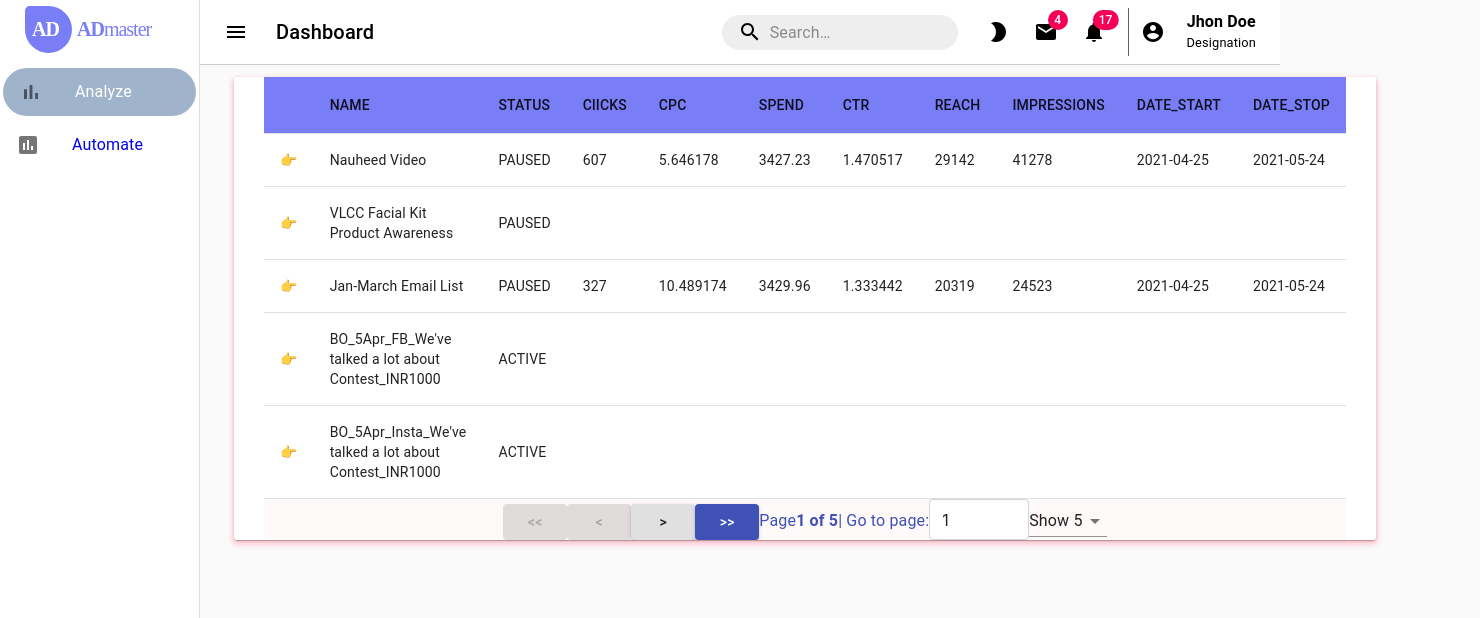
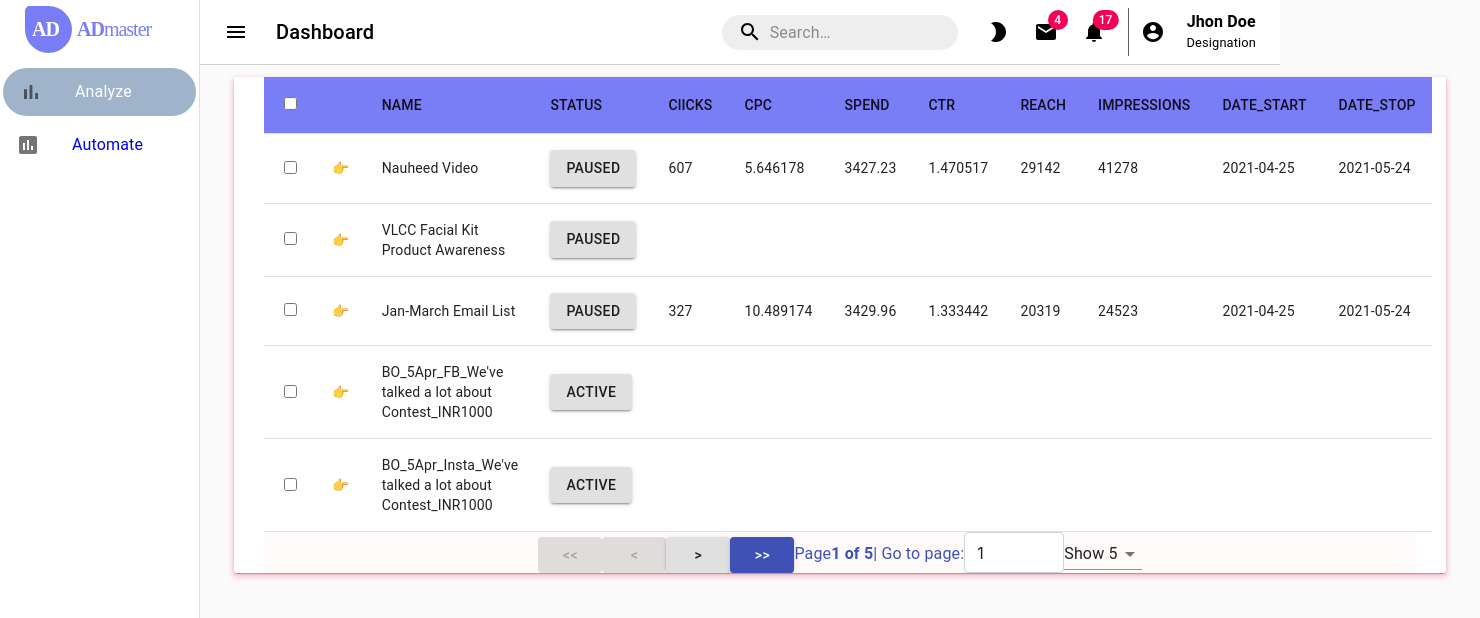
Before and after one commit to tirth-khojdeal/adboard, a React (Create React App) app: page /analyze in a window 1280 px wide. Shown: the top 618 px of the page, 1480 px wide, since content can reach past the window. Built offline with nearby package versions, Linux system fonts and the light colour scheme.

Commit message:
checkbox expand subrows

```diff
--- /dev/null
+++ b/public/adsets.json
@@ -0,0 +1,136 @@
+{
+  "data": [
+    {
+      "id": "23847763845040436",
+      "name": "Nauheed AD",
+      "status": "ACTIVE"
+    },
+    {
+      "id": "23847723649020436",
+      "name": "Retarget - Viewed or ATC - Lookalike",
+      "status": "PAUSED"
+    },
+    {
+      "id": "23847692776740436",
+      "name": "Facial Kit Awareness",
+      "status": "ACTIVE"
+    },
+    {
+      "id": "23847691662240436",
+      "name": "Email Jan-March",
+      "status": "ACTIVE"
+    },
+    {
+      "id": "23847665107550436",
+      "name": "Facebook Boost Post",
+      "status": "ACTIVE"
+    },
+    {
+      "id": "23847665069870436",
+      "name": "Insta Boost Post",
+      "status": "ACTIVE"
+    },
+    {
+      "id": "23847629810300436",
+      "name": "Catalouge_interacted_website",
+      "status": "ACTIVE"
+    },
+    {
+      "id": "23847614803900436",
+      "name": "Phone number conversion list",
+      "status": "ACTIVE"
+    },
+    {
+      "id": "23847603064520436",
+      "name": "Lookalike Email List",
+      "status": "ACTIVE"
+    },
+    {
+      "id": "23847602949810436",
+      "name": "Email List",
+      "status": "ACTIVE"
+    },
+    {
+      "id": "23847599200990436",
+      "name": "Interest",
+      "status": "ACTIVE"
+    },
+    {
+      "id": "23847525922190436",
+      "name": "Facebook Post Engagement 13 March",
+      "status": "ACTIVE"
+    },
+    {
+      "id": "23847492344300436",
+      "name": "Facebook Boost Post",
+      "status": "ACTIVE"
+    },
+    {
+      "id": "23847492270600436",
+      "name": "Insta Boost Post",
+      "status": "ACTIVE"
+    },
+    {
+      "id": "23847421335040436",
+      "name": "Interest",
+      "status": "ACTIVE"
+    },
+    {
+      "id": "23847416013610436",
+      "name": "ATC - 10 Days",
+      "status": "ACTIVE"
+    },
+    {
+      "id": "23847415982690436",
+      "name": "Look-a-like Custom Purchase - 180 Days",
+      "status": "ACTIVE"
+    },
+    {
+      "id": "23847415952170436",
+      "name": "Custom - FB + Insta Page",
+      "status": "ACTIVE"
+    },
+    {
+      "id": "23847415934090436",
+      "name": "Interest",
+      "status": "ACTIVE"
+    },
+    {
+      "id": "23847415905430436",
+      "name": "Website Visitors - 30 Days",
+      "status": "ACTIVE"
+    },
+    {
+      "id": "23847404972860436",
+      "name": "Look-a-like - Custom Social Page",
+      "status": "PAUSED"
+    },
+    {
+      "id": "23847404515600436",
+      "name": "Look-a-like VLCC Social Page",
+      "status": "ACTIVE"
+    },
+    {
+      "id": "23847404468500436",
+      "name": "Look-a-like Custom Purchase - 180 Days- 23Feb",
+      "status": "ACTIVE"
+    },
+    {
+      "id": "23847398627040436",
+      "name": "New ad set",
+      "status": "ACTIVE"
+    },
+    {
+      "id": "23847383075620436",
+      "name": "Website Visitors - 30 Days",
+      "status": "ACTIVE"
+    }
+  ],
+  "paging": {
+    "cursors": {
+      "before": "QVFIUmJoeDRlOVR4ZADNpS3hWV2tCV3p4Mkc5SGRrdzQ0M3VZARHZAxZAWVCWEhjQ19ZAamZAZAUlh1Vm51WjRBUFJkc21tNDhMU2tTbkpoNG54YVFOWGg2Si0wSzVB",
+      "after": "QVFIUlBaMlJQX0dheHBZARkY1YmNfcy1EbjhONUtoOUZAmd3JBM0ItRzJGcUVCZAjlqOE16SC1fWWZAuSFBHVDhUVFVyUHlEUEpsa1B2djJ6YVNLRDZAmUlFhVEd3"
+    },
+    "next": "https://graph.facebook.com/v10.0/act_311236996426897/adsets?access_token=EAAB5hYFo0J8BAOCruQZCOclJLLAr0rkaTNSQOH9FiOkPzXrApqo6JZA8dyRhYC4AITF1BBClZCgZAJ4QBCD0BZAdI9ege2WxyvxmvXngFFieQsLD8H9Tx7nFPhWk3yGqzjbxVHKU9KzR0c0eD6tVBdRZAXsjbTvpZAM5l5yCbEpbqnIPHCNfHEr&fields=id%2Cname%2Cstatus&limit=25&after=QVFIUlBaMlJQX0dheHBZARkY1YmNfcy1EbjhONUtoOUZAmd3JBM0ItRzJGcUVCZAjlqOE16SC1fWWZAuSFBHVDhUVFVyUHlEUEpsa1B2djJ6YVNLRDZAmUlFhVEd3"
+  }
+}
--- a/src/components/Section/Table.js
+++ b/src/components/Section/Table.js
@@ -1,5 +1,11 @@
 import React, { Fragment } from "react";
-import { usePagination, useSortBy, useTable, useExpanded } from "react-table";
+import {
+  usePagination,
+  useSortBy,
+  useTable,
+  useExpanded,
+  useRowSelect,
+} from "react-table";
 import Paper from "@material-ui/core/Paper";
 import { withStyles } from "@material-ui/core/styles";
 import MtTable from "@material-ui/core/Table";
@@ -62,6 +68,23 @@ const BootstrapInput = withStyles((theme) => ({
   },
 }))(InputBase);
 
+const IndeterminateCheckbox = React.forwardRef(
+  ({ indeterminate, ...rest }, ref) => {
+    const defaultRef = React.useRef();
+    const resolvedRef = ref || defaultRef;
+
+    React.useEffect(() => {
+      resolvedRef.current.indeterminate = indeterminate;
+    }, [resolvedRef, indeterminate]);
+
+    return (
+      <>
+        <input type="checkbox" ref={resolvedRef} {...rest} />
+      </>
+    );
+  }
+);
+
 export default function Table({ columns: userColumns, data, renderRowSubComponent }) {
   const {
     getTableProps, // table props from react-table
@@ -78,7 +101,11 @@ export default function Table({ columns: userColumns, data, renderRowSubComponen
     previousPage,
     setPageSize,
     visibleColumns,
-    state: { pageIndex, pageSize },
+    // selectedFlatRows,
+    state: { pageIndex,
+      pageSize,
+      //  selectedRowIds
+     },
   } = useTable(
     {
       columns: userColumns,
@@ -86,12 +113,35 @@ export default function Table({ columns: userColumns, data, renderRowSubComponen
       initialState: {
         pageIndex: 0,
         pageSize: 5,
-        //  expanded: { 3: true },
       },
     },
     useSortBy,
     useExpanded,
-    usePagination
+    usePagination,
+    useRowSelect,
+    (hooks) => {
+      hooks.visibleColumns.push((columns) => [
+        // Let's make a column for selection
+        {
+          id: "selection",
+          // The header can use the table's getToggleAllRowsSelectedProps method
+          // to render a checkbox
+          Header: ({ getToggleAllRowsSelectedProps }) => (
+            <div>
+              <IndeterminateCheckbox {...getToggleAllRowsSelectedProps()} />
+            </div>
+          ),
+          // The cell can use the individual row's getToggleRowSelectedProps method
+          // to the render a checkbox
+          Cell: ({ row }) => (
+            <div>
+              <IndeterminateCheckbox {...row.getToggleRowSelectedProps()} />
+            </div>
+          ),
+        },
+        ...columns,
+      ]);
+    }
   );
   return (
     <TrTableContainer component={Paper}>
@@ -162,10 +212,21 @@ export default function Table({ columns: userColumns, data, renderRowSubComponen
           })}
         </MtBody>
       </MtTable>
-      <Container
-        color="primary"
-        className="pagination"
-      >
+      {/* <pre>
+        <code>
+          {JSON.stringify(
+            {
+              selectedRowIds: selectedRowIds,
+              "selectedFlatRows[].original": selectedFlatRows.map(
+                (d) => d.original
+              ),
+            },
+            null,
+            2
+          )}
+        </code>
+      </pre> */}
+      <Container color="primary" className="pagination">
         <Button
           variant="contained"
           color="primary"
--- a/src/components/Section/index.js
+++ b/src/components/Section/index.js
@@ -1,12 +1,13 @@
-import { Box, CssBaseline, TableCell } from "@material-ui/core";
+import { Button, CssBaseline, TableCell } from "@material-ui/core";
 import "./style.css";
 import axios from "axios";
 import React, { useState, useEffect } from "react";
 import Table from "./Table";
-import { withStyles } from "@material-ui/styles";
 
 export default function Demo() {
   const [data, setData] = useState([]);
+  const [adset,setAdset]=useState([]);
+
   useEffect(() => {
     (async () => {
       const result = await axios("data.json", {
@@ -20,16 +21,29 @@ export default function Demo() {
     })();
   }, []);
 
-const SubRow=withStyles({
-  root:{
-    width:"100%",
-    display:"flex",
-    justifyContent:"space-evenly",
-    backgroundColor:"white",
-    color:"blue",
-    padding:"20px",
-  }
-})(Box);
+    useEffect(() => {
+      (async () => {
+        const res = await axios("adsets.json", {
+          headers: {
+            "Content-Type": "application/json",
+            Accept: "application/json",
+          },
+        });
+        setAdset(res.data.data);
+        // console.log(res.data.data[0].name);
+      })();
+    }, []);
+
+// const SubRow=withStyles({
+//   root:{
+//     width:"100%",
+//     display:"flex",
+//     justifyContent:"space-evenly",
+//     backgroundColor:"white",
+//     color:"blue",
+//     padding:"20px",
+//   }
+// })(Box);
 
   const columns = React.useMemo(
     () => [
@@ -40,11 +54,11 @@ const SubRow=withStyles({
         //     {isAllRowsExpanded ? "👇" : "👉"}
         //   </span>
         // ),
-        Cell: ({ row }) =>
+        Cell: ({ row }) => (
           <span {...row.getToggleRowExpandedProps()}>
             {row.isExpanded ? "👇" : "👉"}
           </span>
-
+        ),
       },
       {
         Header: "NAME",
@@ -53,6 +67,13 @@ const SubRow=withStyles({
       {
         Header: "STATUS",
         accessor: "status",
+        maxWidth: 70,
+        minWidth: 70,
+        Cell: ({ row: { original } }) => (
+          <Button variant="contained" onClick={() => console.log(original)}>
+            {original.status}
+          </Button>
+        ),
       },
       {
         Header: "ClICKS",
--- a/src/components/Section/style.css
+++ b/src/components/Section/style.css
@@ -1,5 +1,16 @@
 .App {
-width: 100%;
+  width: 90%;
+  flex-grow: 1;
+}
+@media only screen and (max-width: 600px) {
+  .App {
+    width: 80%;
+  }
+}
+@media only screen and (min-width: 0px) and (orientation: landscape) {
+  .App {
+    width: 100%;
+  }
 }
 .pagination {
   display: flex;
--- a/src/components/content/index.js
+++ b/src/components/content/index.js
@@ -1,4 +1,4 @@
-import { Button, Container, Paper, Typography } from "@material-ui/core";
+import { Container, Paper, Typography } from "@material-ui/core";
 import { Route } from "react-router";
 import Demo from "../Section";
 import './style.css';
--- a/src/components/content/style.css
+++ b/src/components/content/style.css
@@ -1,11 +1,12 @@
+
+header {
+  box-shadow: 0px !important;
+  border-bottom: 1px solid #ccc !important;
+}
 .content-root {
   margin-top: 67px;
   width: 100%;
   padding: 10px;
-}
-header {
-  box-shadow: 0px !important;
-  border-bottom: 1px solid #ccc !important;
 }
 @media only screen and (max-width: 600px) {
   .content-root {
--- a/src/components/layout.js
+++ b/src/components/layout.js
@@ -1,4 +1,4 @@
-import React, { useState } from "react";
+import React from "react";
 import { makeStyles } from "@material-ui/core/styles";
 import CssBaseline from "@material-ui/core/CssBaseline";
 import Header from "../components/header/header";
```
Also changed, not shown: public/ads.json (added, +136 -0 lines), public/odata.json (line endings or trailing spaces).
